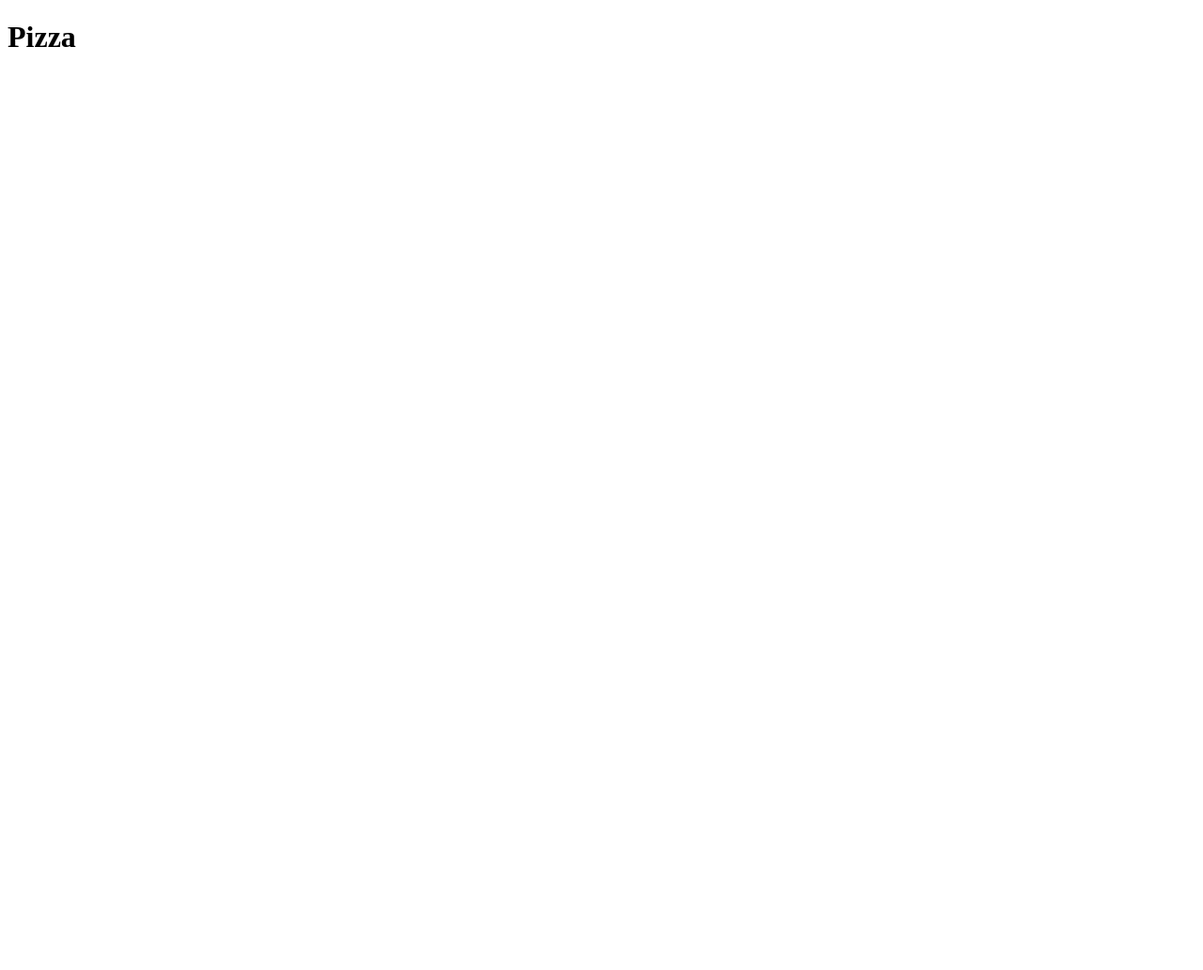
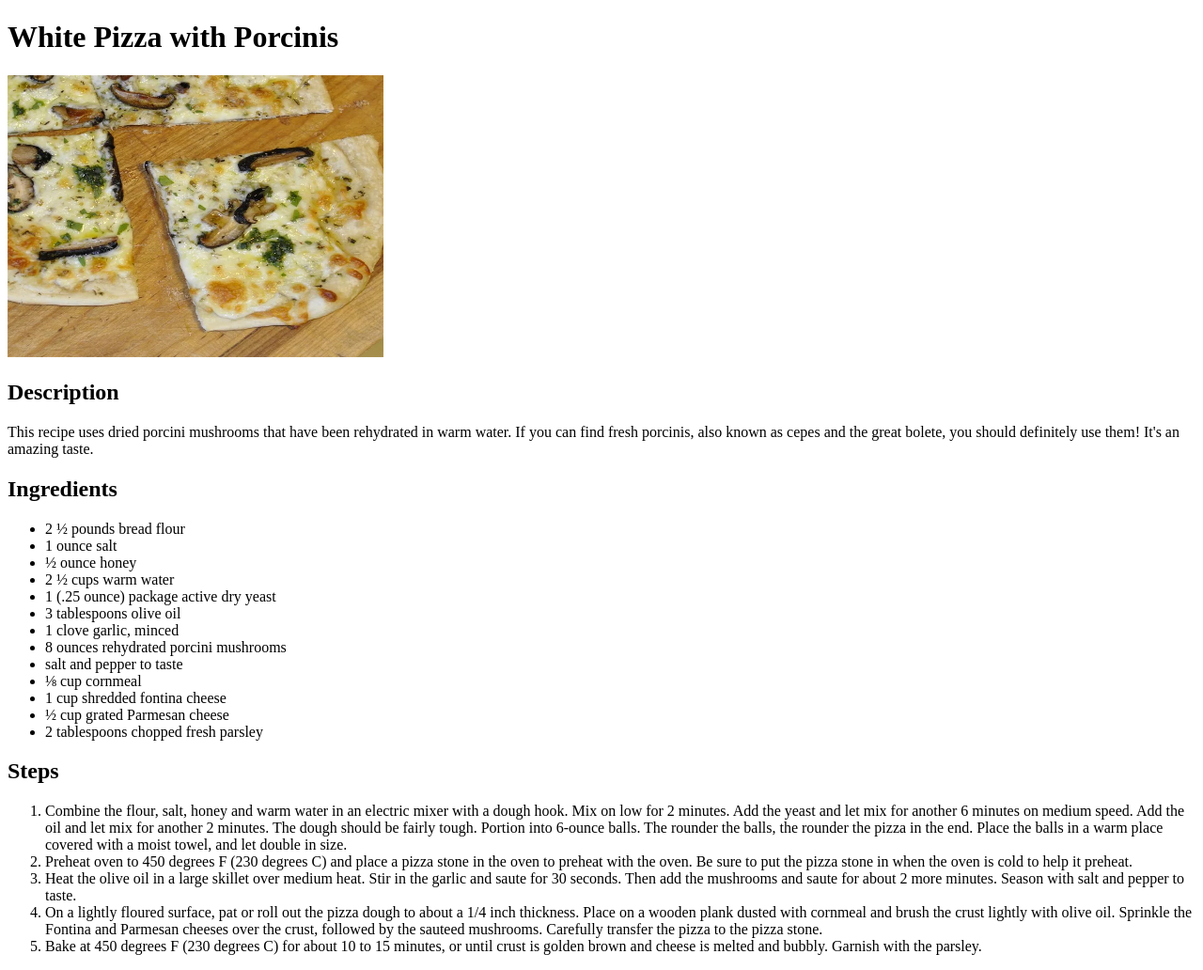
Before and after one commit to GearChira/odin-recipes, a plain HTML site: page recipes/pizza.html in a window 1280 px wide. Shown: the whole page at 94% size. Before the commit the page ends 800 px from the top, so only its background shows below. Drawn offline with Linux system fonts and the light colour scheme.

Commit message:
Modified pizza recipe page with more details

```diff
--- a/recipes/pizza.html
+++ b/recipes/pizza.html
@@ -5,6 +5,61 @@
         <title>Pizza Recipes</title>
     </head>
     <body>
-        <h1>Pizza</h1>
+        <h1>White Pizza with Porcinis</h1>
+        <img src="white-pizza-with-porcinis.webp"
+            alt="Pizza Image For Chu!"
+            width="400"
+            height="300">
+        <h2>Description</h2>
+        <p>
+            This recipe uses dried porcini mushrooms that have been rehydrated in warm water.
+            If you can find fresh porcinis, also known as cepes and the great bolete,
+            you should definitely use them! It's an amazing taste.
+        </p>
+        <h2>Ingredients</h2>
+        <ul>
+            <li>2 ½ pounds bread flour</li>
+            <li>1 ounce salt</li>
+            <li>½ ounce honey</li>
+            <li>2 ½ cups warm water</li>
+            <li>1 (.25 ounce) package active dry yeast</li>
+            <li>3 tablespoons olive oil</li>
+            <li>1 clove garlic, minced</li>
+            <li>8 ounces rehydrated porcini mushrooms</li>
+            <li>salt and pepper to taste</li>
+            <li>⅛ cup cornmeal</li>
+            <li>1 cup shredded fontina cheese</li>
+            <li>½ cup grated Parmesan cheese</li>
+            <li>2 tablespoons chopped fresh parsley</li>
+        </ul>
+        <h2>Steps</h2>
+        <ol>
+            <li>
+                Combine the flour, salt, honey and warm water in an electric mixer with a dough hook.
+                Mix on low for 2 minutes. Add the yeast and let mix for another 6 minutes on medium speed.
+                Add the oil and let mix for another 2 minutes. The dough should be fairly tough. Portion into 6-ounce balls.
+                The rounder the balls, the rounder the pizza in the end. Place the balls in a warm place covered with a moist towel, and let double in size.
+            </li>
+            <li>
+                Preheat oven to 450 degrees F (230 degrees C) and place a pizza stone in the oven to preheat with the oven.
+                Be sure to put the pizza stone in when the oven is cold to help it preheat.
+            </li>
+            <li>
+                Heat the olive oil in a large skillet over medium heat.
+                Stir in the garlic and saute for 30 seconds.
+                Then add the mushrooms and saute for about 2 more minutes.
+                Season with salt and pepper to taste.
+            </li>
+            <li>
+                On a lightly floured surface, pat or roll out the pizza dough to about a 1/4 inch thickness.
+                Place on a wooden plank dusted with cornmeal and brush the crust lightly with olive oil.
+                Sprinkle the Fontina and Parmesan cheeses over the crust, followed by the sauteed mushrooms.
+                Carefully transfer the pizza to the pizza stone.
+            </li>
+            <li>
+                Bake at 450 degrees F (230 degrees C) for about 10 to 15 minutes, or until crust is golden brown and cheese is melted and bubbly.
+                Garnish with the parsley.
+            </li>
+        </ol>
     </body>
 </html>
```
Also changed, not shown: recipes/white-pizza-with-porcinis.webp (added).
